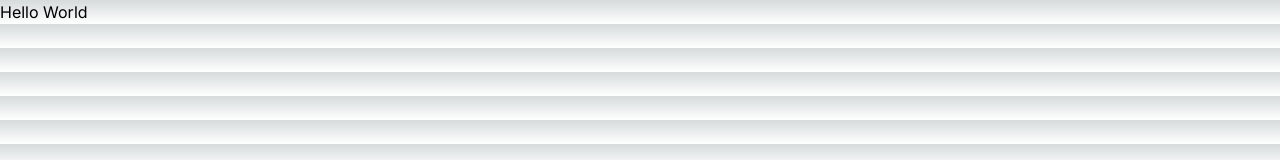
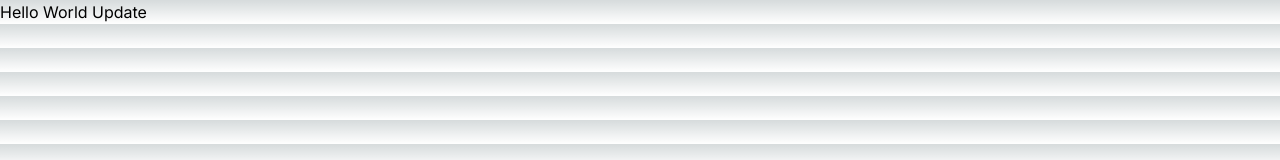
Before and after one commit to JahanzaibTayyab/q1-next-learning, a Next.js app: page / in a window 1280 px wide. Shown: the top 160 px of the page. Built offline with nearby package versions, Linux system fonts and the light colour scheme.

Commit message:
update page

```diff
--- a/src/app/page.tsx
+++ b/src/app/page.tsx
@@ -1,5 +1,5 @@
 import Image from "next/image";
 
 export default function Home() {
-  return <div>Hello World</div>;
+  return <div>Hello World Update</div>;
 }
```
